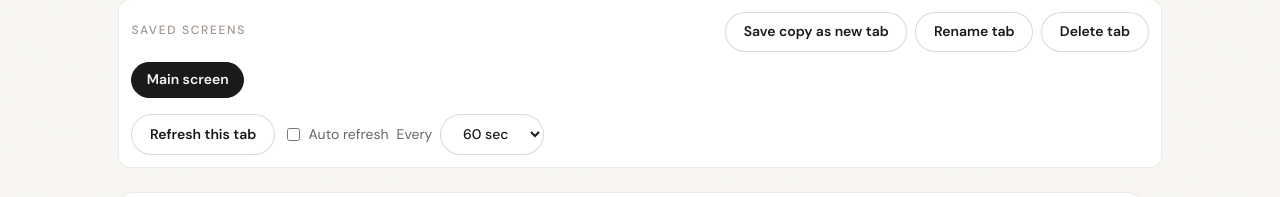
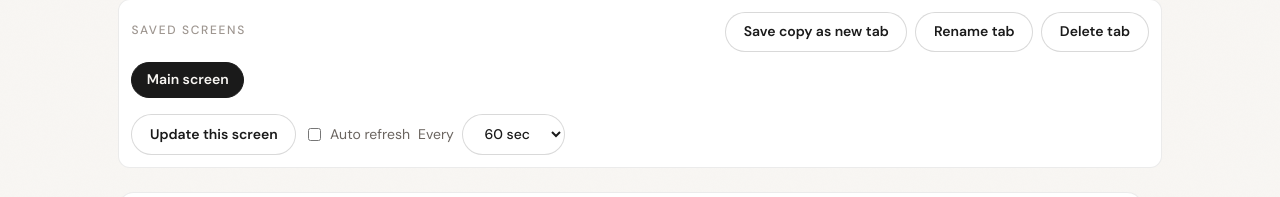
Before and after one commit to recursive-systems/clawscreen, a website built with Vite: page index.html in a window 1280 px wide. Shown: the part 176-373 px from the top of the page. Built offline with nearby package versions, Linux system fonts and the light colour scheme.

Commit message:
Clarify saved-screen manual action label in tabs UX

```diff
--- a/index.html
+++ b/index.html
@@ -32,7 +32,7 @@
         </div>
         <div id="profileTabs" class="profile-tabs" role="tablist" aria-label="Screen tabs"></div>
         <div class="profile-refresh-row">
-          <button id="refreshProfileBtn" type="button">Refresh this tab</button>
+          <button id="refreshProfileBtn" type="button">Update this screen</button>
           <label class="auto-refresh-toggle" for="autoRefreshEnabled">
             <input id="autoRefreshEnabled" type="checkbox" />
             Auto refresh
```
